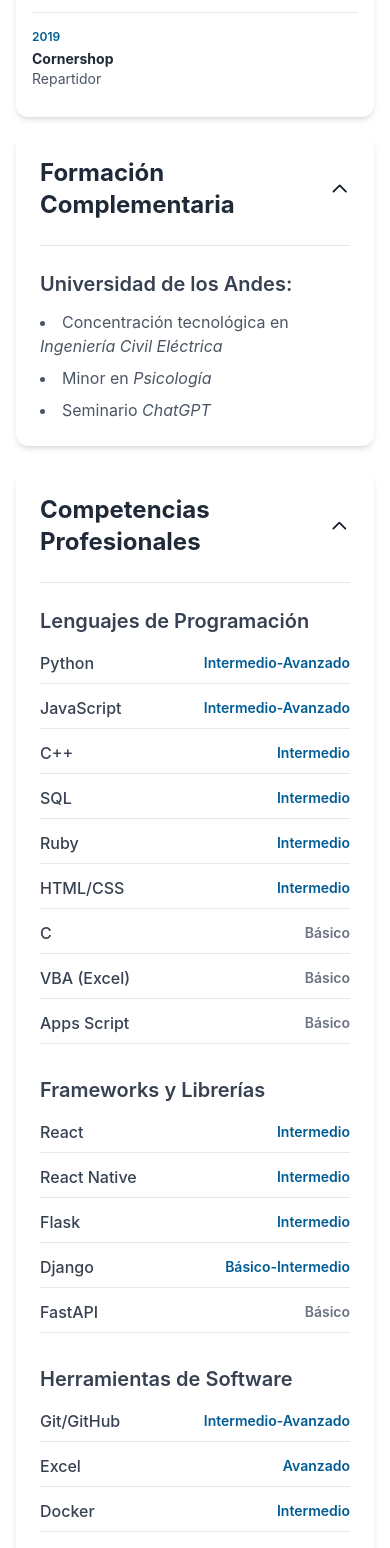
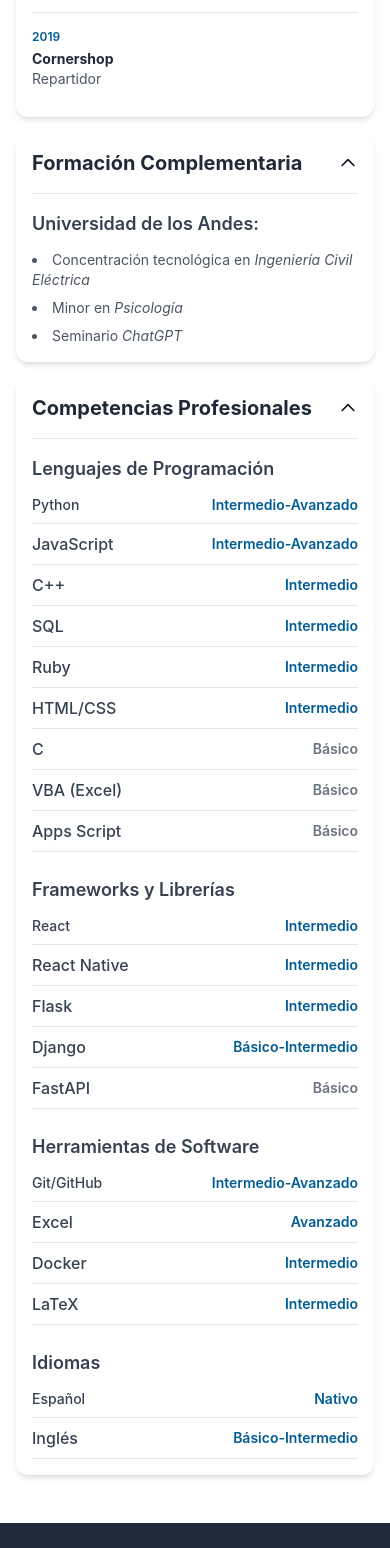
Before and after one commit to AlbertoZuiga/AlbertoZuiga.github.io, a React (Vite) app: page /about in a window 390 px wide. Shown: the part 1825-3373 px from the top of the page. Built offline with nearby package versions, Linux system fonts and the light colour scheme; no server answers.

Commit message:
feat: improve mobile responsiveness and dark mode for skills sections in About page

```diff
--- a/src/pages/About.jsx
+++ b/src/pages/About.jsx
@@ -363,9 +363,9 @@ const About = () => {
         </section>
 
         {/* Formación Complementaria */}
-        <section className="card mb-6">
+        <section className="card mb-4 sm:mb-6 dark:bg-gray-800 transition-colors duration-300">
           <div
-            className="flex justify-between items-center p-6 cursor-pointer hover:bg-gray-50 transition-colors"
+            className="flex justify-between items-center p-4 sm:p-6 cursor-pointer hover:bg-gray-50 dark:hover:bg-gray-700 transition-colors"
             onClick={() => toggleSection("additional")}
             onKeyDown={(e) => handleKeyDown(e, "additional")}
             role="button"
@@ -373,11 +373,11 @@ const About = () => {
             aria-expanded={expandedSections.additional}
             aria-label="Expandir o contraer Formación Complementaria"
           >
-            <h2 className="text-2xl font-bold text-gray-800">
+            <h2 className="text-xl sm:text-2xl font-bold text-gray-800 dark:text-white">
               Formación Complementaria
             </h2>
             <svg
-              className={`w-6 h-6 transform transition-transform ${
+              className={`w-5 h-5 sm:w-6 sm:h-6 transform transition-transform dark:text-white flex-shrink-0 ml-2 ${
                 expandedSections.additional ? "rotate-180" : ""
               }`}
               fill="none"
@@ -393,12 +393,12 @@ const About = () => {
             </svg>
           </div>
           {expandedSections.additional && (
-            <div className="px-6 pb-6">
-              <hr className="mb-6" />
-              <h3 className="text-xl font-semibold text-gray-700 mb-3">
+            <div className="px-4 sm:px-6 pb-4 sm:pb-6">
+              <hr className="mb-4 sm:mb-6 dark:border-gray-700" />
+              <h3 className="text-lg sm:text-xl font-semibold text-gray-700 dark:text-gray-300 mb-3 sm:mb-4">
                 Universidad de los Andes:
               </h3>
-              <ul className="list-disc list-inside space-y-2 text-gray-600">
+              <ul className="list-disc list-inside space-y-2 text-gray-600 dark:text-gray-400 text-sm sm:text-base">
                 <li>
                   Concentración tecnológica en{" "}
                   <em>Ingeniería Civil Eléctrica</em>
@@ -415,9 +415,9 @@ const About = () => {
         </section>
 
         {/* Competencias Profesionales */}
-        <section className="card mb-6">
+        <section className="card mb-4 sm:mb-6 dark:bg-gray-800 transition-colors duration-300">
           <div
-            className="flex justify-between items-center p-6 cursor-pointer hover:bg-gray-50 transition-colors"
+            className="flex justify-between items-center p-4 sm:p-6 cursor-pointer hover:bg-gray-50 dark:hover:bg-gray-700 transition-colors"
             onClick={() => toggleSection("skills")}
             onKeyDown={(e) => handleKeyDown(e, "skills")}
             role="button"
@@ -425,11 +425,11 @@ const About = () => {
             aria-expanded={expandedSections.skills}
             aria-label="Expandir o contraer Competencias Profesionales"
           >
-            <h2 className="text-2xl font-bold text-gray-800">
+            <h2 className="text-xl sm:text-2xl font-bold text-gray-800 dark:text-white">
               Competencias Profesionales
             </h2>
             <svg
-              className={`w-6 h-6 transform transition-transform ${
+              className={`w-5 h-5 sm:w-6 sm:h-6 transform transition-transform dark:text-white flex-shrink-0 ml-2 ${
                 expandedSections.skills ? "rotate-180" : ""
               }`}
               fill="none"
@@ -445,121 +445,121 @@ const About = () => {
             </svg>
           </div>
           {expandedSections.skills && (
-            <div className="px-6 pb-6">
-              <hr className="mb-6" />
+            <div className="px-4 sm:px-6 pb-4 sm:pb-6">
+              <hr className="mb-4 sm:mb-6 dark:border-gray-700" />
 
               {/* Lenguajes de Programación */}
-              <div className="mb-8">
-                <h3 className="text-xl font-semibold text-gray-700 mb-4">
+              <div className="mb-6 sm:mb-8">
+                <h3 className="text-lg sm:text-xl font-semibold text-gray-700 dark:text-gray-300 mb-3 sm:mb-4">
                   Lenguajes de Programación
                 </h3>
-                <div className="grid md:grid-cols-2 lg:grid-cols-3 gap-x-8 gap-y-3">
-                  <div className="flex justify-between items-center border-b border-gray-200 pb-2">
-                    <span className="font-medium text-gray-700">Python</span>
-                    <span className="text-primary-600 text-sm font-semibold">Intermedio-Avanzado</span>
+                <div className="grid grid-cols-1 sm:grid-cols-2 lg:grid-cols-3 gap-x-4 sm:gap-x-8 gap-y-2 sm:gap-y-3">
+                  <div className="flex justify-between items-center border-b border-gray-200 dark:border-gray-700 pb-2 text-sm sm:text-base">
+                    <span className="font-medium text-gray-700 dark:text-gray-300">Python</span>
+                    <span className="text-primary-600 text-sm font-semibold dark:text-primary-400">Intermedio-Avanzado</span>
                   </div>
                   <div className="flex justify-between items-center border-b border-gray-200 pb-2">
-                    <span className="font-medium text-gray-700">JavaScript</span>
-                    <span className="text-primary-600 text-sm font-semibold">Intermedio-Avanzado</span>
+                    <span className="font-medium text-gray-700 dark:text-gray-300">JavaScript</span>
+                    <span className="text-primary-600 text-sm font-semibold dark:text-primary-400">Intermedio-Avanzado</span>
                   </div>
                   <div className="flex justify-between items-center border-b border-gray-200 pb-2">
-                    <span className="font-medium text-gray-700">C++</span>
-                    <span className="text-primary-600 text-sm font-semibold">Intermedio</span>
+                    <span className="font-medium text-gray-700 dark:text-gray-300">C++</span>
+                    <span className="text-primary-600 text-sm font-semibold dark:text-primary-400">Intermedio</span>
                   </div>
                   <div className="flex justify-between items-center border-b border-gray-200 pb-2">
-                    <span className="font-medium text-gray-700">SQL</span>
-                    <span className="text-primary-600 text-sm font-semibold">Intermedio</span>
+                    <span className="font-medium text-gray-700 dark:text-gray-300">SQL</span>
+                    <span className="text-primary-600 text-sm font-semibold dark:text-primary-400">Intermedio</span>
                   </div>
                   <div className="flex justify-between items-center border-b border-gray-200 pb-2">
-                    <span className="font-medium text-gray-700">Ruby</span>
-                    <span className="text-primary-600 text-sm font-semibold">Intermedio</span>
+                    <span className="font-medium text-gray-700 dark:text-gray-300">Ruby</span>
+                    <span className="text-primary-600 text-sm font-semibold dark:text-primary-400">Intermedio</span>
                   </div>
                   <div className="flex justify-between items-center border-b border-gray-200 pb-2">
-                    <span className="font-medium text-gray-700">HTML/CSS</span>
-                    <span className="text-primary-600 text-sm font-semibold">Intermedio</span>
+                    <span className="font-medium text-gray-700 dark:text-gray-300">HTML/CSS</span>
+                    <span className="text-primary-600 text-sm font-semibold dark:text-primary-400">Intermedio</span>
                   </div>
                   <div className="flex justify-between items-center border-b border-gray-200 pb-2">
-                    <span className="font-medium text-gray-700">C</span>
-                    <span className="text-gray-500 text-sm font-semibold">Básico</span>
+                    <span className="font-medium text-gray-700 dark:text-gray-300">C</span>
+                    <span className="text-gray-500 text-sm font-semibold dark:text-gray-500">Básico</span>
                   </div>
                   <div className="flex justify-between items-center border-b border-gray-200 pb-2">
-                    <span className="font-medium text-gray-700">VBA (Excel)</span>
-                    <span className="text-gray-500 text-sm font-semibold">Básico</span>
+                    <span className="font-medium text-gray-700 dark:text-gray-300">VBA (Excel)</span>
+                    <span className="text-gray-500 text-sm font-semibold dark:text-gray-500">Básico</span>
                   </div>
                   <div className="flex justify-between items-center border-b border-gray-200 pb-2">
-                    <span className="font-medium text-gray-700">Apps Script</span>
-                    <span className="text-gray-500 text-sm font-semibold">Básico</span>
+                    <span className="font-medium text-gray-700 dark:text-gray-300">Apps Script</span>
+                    <span className="text-gray-500 text-sm font-semibold dark:text-gray-500">Básico</span>
                   </div>
                 </div>
               </div>
 
               {/* Frameworks y Librerías */}
-              <div className="mb-8">
-                <h3 className="text-xl font-semibold text-gray-700 mb-4">
+              <div className="mb-6 sm:mb-8">
+                <h3 className="text-lg sm:text-xl font-semibold text-gray-700 dark:text-gray-300 mb-3 sm:mb-4">
                   Frameworks y Librerías
                 </h3>
-                <div className="grid md:grid-cols-2 lg:grid-cols-3 gap-x-8 gap-y-3">
-                  <div className="flex justify-between items-center border-b border-gray-200 pb-2">
-                    <span className="font-medium text-gray-700">React</span>
-                    <span className="text-primary-600 text-sm font-semibold">Intermedio</span>
+                <div className="grid grid-cols-1 sm:grid-cols-2 lg:grid-cols-3 gap-x-4 sm:gap-x-8 gap-y-2 sm:gap-y-3">
+                  <div className="flex justify-between items-center border-b border-gray-200 dark:border-gray-700 pb-2 text-sm sm:text-base">
+                    <span className="font-medium text-gray-700 dark:text-gray-300">React</span>
+                    <span className="text-primary-600 text-sm font-semibold dark:text-primary-400">Intermedio</span>
                   </div>
                   <div className="flex justify-between items-center border-b border-gray-200 pb-2">
-                    <span className="font-medium text-gray-700">React Native</span>
-                    <span className="text-primary-600 text-sm font-semibold">Intermedio</span>
+                    <span className="font-medium text-gray-700 dark:text-gray-300">React Native</span>
+                    <span className="text-primary-600 text-sm font-semibold dark:text-primary-400">Intermedio</span>
                   </div>
                   <div className="flex justify-between items-center border-b border-gray-200 pb-2">
-                    <span className="font-medium text-gray-700">Flask</span>
-                    <span className="text-primary-600 text-sm font-semibold">Intermedio</span>
+                    <span className="font-medium text-gray-700 dark:text-gray-300">Flask</span>
+                    <span className="text-primary-600 text-sm font-semibold dark:text-primary-400">Intermedio</span>
                   </div>
                   <div className="flex justify-between items-center border-b border-gray-200 pb-2">
-                    <span className="font-medium text-gray-700">Django</span>
-                    <span className="text-primary-600 text-sm font-semibold">Básico-Intermedio</span>
+                    <span className="font-medium text-gray-700 dark:text-gray-300">Django</span>
+                    <span className="text-primary-600 text-sm font-semibold dark:text-primary-400">Básico-Intermedio</span>
                   </div>
                   <div className="flex justify-between items-center border-b border-gray-200 pb-2">
-                    <span className="font-medium text-gray-700">FastAPI</span>
-                    <span className="text-gray-500 text-sm font-semibold">Básico</span>
+                    <span className="font-medium text-gray-700 dark:text-gray-300">FastAPI</span>
+                    <span className="text-gray-500 text-sm font-semibold dark:text-gray-500">Básico</span>
                   </div>
                 </div>
               </div>
 
               {/* Herramientas de Software */}
-              <div className="mb-8">
-                <h3 className="text-xl font-semibold text-gray-700 mb-4">
+              <div className="mb-6 sm:mb-8">
+                <h3 className="text-lg sm:text-xl font-semibold text-gray-700 dark:text-gray-300 mb-3 sm:mb-4">
                   Herramientas de Software
                 </h3>
-                <div className="grid md:grid-cols-2 lg:grid-cols-3 gap-x-8 gap-y-3">
-                  <div className="flex justify-between items-center border-b border-gray-200 pb-2">
-                    <span className="font-medium text-gray-700">Git/GitHub</span>
-                    <span className="text-primary-600 text-sm font-semibold">Intermedio-Avanzado</span>
+                <div className="grid grid-cols-1 sm:grid-cols-2 lg:grid-cols-3 gap-x-4 sm:gap-x-8 gap-y-2 sm:gap-y-3">
+                  <div className="flex justify-between items-center border-b border-gray-200 dark:border-gray-700 pb-2 text-sm sm:text-base">
+                    <span className="font-medium text-gray-700 dark:text-gray-300">Git/GitHub</span>
+                    <span className="text-primary-600 text-sm font-semibold dark:text-primary-400">Intermedio-Avanzado</span>
                   </div>
                   <div className="flex justify-between items-center border-b border-gray-200 pb-2">
-                    <span className="font-medium text-gray-700">Excel</span>
-                    <span className="text-primary-600 text-sm font-semibold">Avanzado</span>
+                    <span className="font-medium text-gray-700 dark:text-gray-300">Excel</span>
+                    <span className="text-primary-600 text-sm font-semibold dark:text-primary-400">Avanzado</span>
                   </div>
                   <div className="flex justify-between items-center border-b border-gray-200 pb-2">
-                    <span className="font-medium text-gray-700">Docker</span>
-                    <span className="text-primary-600 text-sm font-semibold">Intermedio</span>
+                    <span className="font-medium text-gray-700 dark:text-gray-300">Docker</span>
+                    <span className="text-primary-600 text-sm font-semibold dark:text-primary-400">Intermedio</span>
                   </div>
                   <div className="flex justify-between items-center border-b border-gray-200 pb-2">
-                    <span className="font-medium text-gray-700">LaTeX</span>
-                    <span className="text-primary-600 text-sm font-semibold">Intermedio</span>
+                    <span className="font-medium text-gray-700 dark:text-gray-300">LaTeX</span>
+                    <span className="text-primary-600 text-sm font-semibold dark:text-primary-400">Intermedio</span>
                   </div>
                 </div>
               </div>
 
               {/* Idiomas */}
               <div>
-                <h3 className="text-xl font-semibold text-gray-700 mb-4">
+                <h3 className="text-lg sm:text-xl font-semibold text-gray-700 dark:text-gray-300 mb-3 sm:mb-4">
                   Idiomas
                 </h3>
-                <div className="grid md:grid-cols-2 lg:grid-cols-3 gap-x-8 gap-y-3">
-                  <div className="flex justify-between items-center border-b border-gray-200 pb-2">
-                    <span className="font-medium text-gray-700">Español</span>
-                    <span className="text-primary-600 text-sm font-semibold">Nativo</span>
+                <div className="grid grid-cols-1 sm:grid-cols-2 lg:grid-cols-3 gap-x-4 sm:gap-x-8 gap-y-2 sm:gap-y-3">
+                  <div className="flex justify-between items-center border-b border-gray-200 dark:border-gray-700 pb-2 text-sm sm:text-base">
+                    <span className="font-medium text-gray-700 dark:text-gray-300">Español</span>
+                    <span className="text-primary-600 text-sm font-semibold dark:text-primary-400">Nativo</span>
                   </div>
                   <div className="flex justify-between items-center border-b border-gray-200 pb-2">
-                    <span className="font-medium text-gray-700">Inglés</span>
-                    <span className="text-primary-600 text-sm font-semibold">Básico-Intermedio</span>
+                    <span className="font-medium text-gray-700 dark:text-gray-300">Inglés</span>
+                    <span className="text-primary-600 text-sm font-semibold dark:text-primary-400">Básico-Intermedio</span>
                   </div>
                 </div>
               </div>
```
